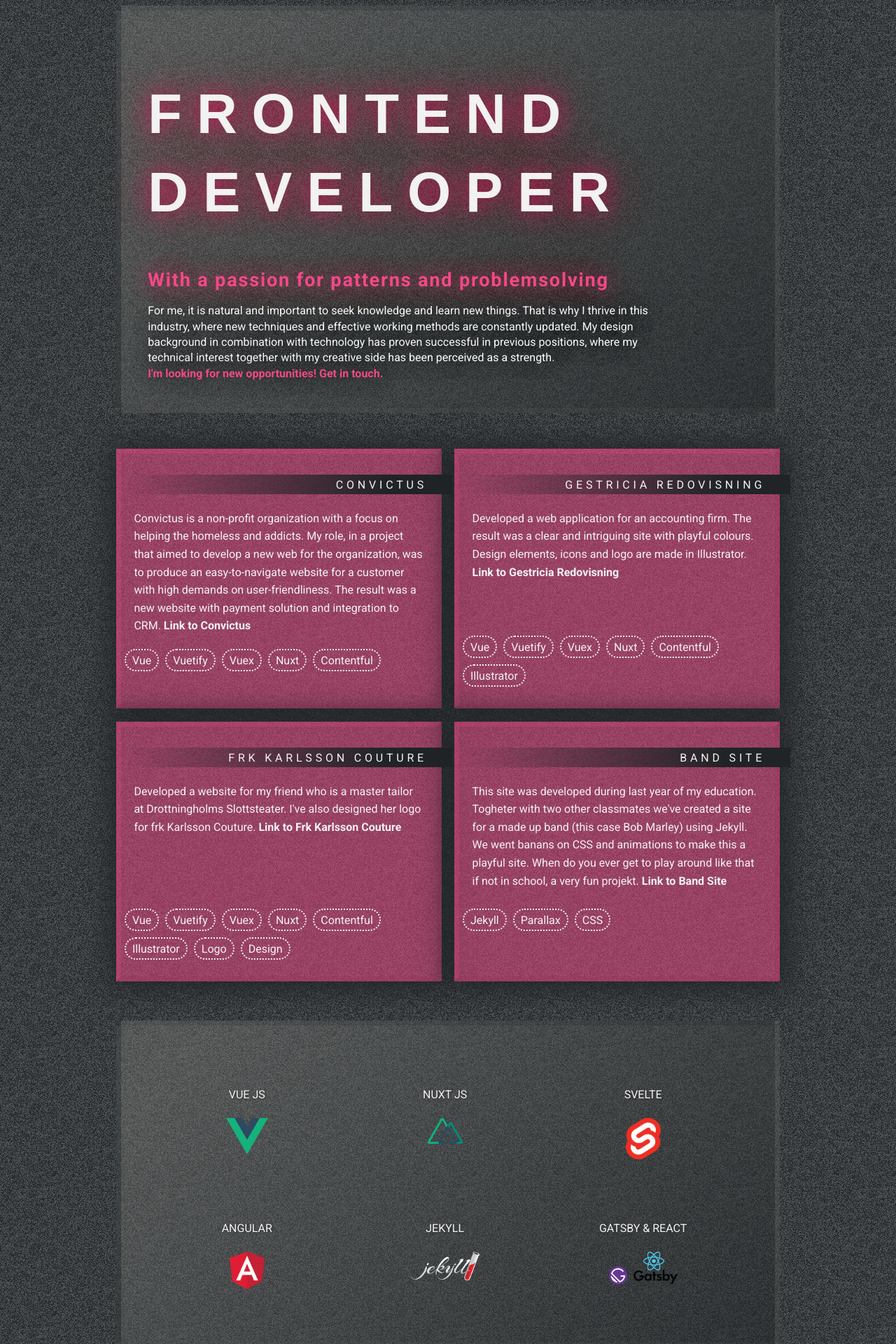
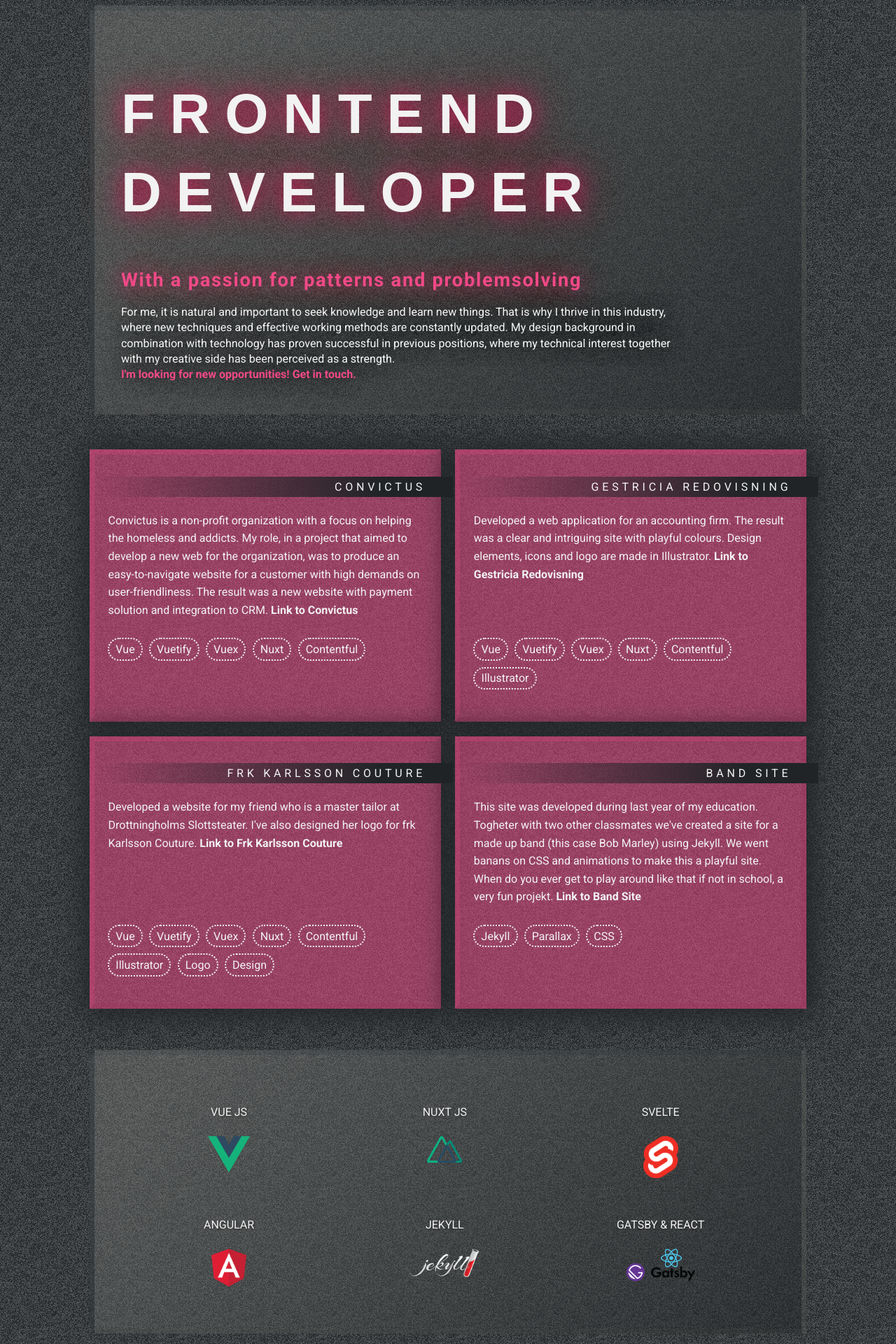
Before and after one commit to MikaelaJ/svelte-portfolio, a Svelte app: page / in a window 1280 px wide. Shown: the top 1920 px of the page at 70% size. Built offline with nearby package versions, Linux system fonts and the light colour scheme; a web font is replaced by a local one.

Commit message:
Fix Css FrameWorks and Worklist

```diff
--- a/src/components/FrameWorks.svelte
+++ b/src/components/FrameWorks.svelte
@@ -51,7 +51,7 @@
     .container {
         display: flex;
         flex-wrap: wrap;
-        width: 74vw;
+        width: 80vw;
         height: 100%;
         padding: 3% 3% 3% 3%;
         color: #fff;
@@ -69,13 +69,13 @@
     }
     .item {
         flex: 0 33%;
-        margin: 3% 0% 3% 0%;
+        margin: 1% 0% 1% 0%;
         padding: 1% 1% 1% 1%;
     }
     @media (max-width: 1024px) {
         .item {
             flex: 0 48%;
-            margin: 0% 1% 4% 1%;
+            margin: 0% 1% 3% 1%;
         }
     }
     @media (max-width: 640px) {
--- a/src/components/Header.svelte
+++ b/src/components/Header.svelte
@@ -28,7 +28,6 @@
         text-align: left;
         font-family: 'Neon 80s', Arial, Helvetica, sans-serif;
         color: var(--light);
-        /* padding: 0% 0% 0% 0%; */
         text-transform: uppercase;
         font-size: 5rem;
         letter-spacing: 1.3rem;
@@ -49,7 +48,6 @@
     p {
         margin: auto 15% auto auto;
         text-shadow: 1px 1px 30px rgba(0, 0, 0, 0.85);
-        /* letter-spacing: 0.09rem; */
         line-height: 1.4rem;
     }
     p .pink-text {
@@ -58,7 +56,7 @@
 
     .container {
         margin: auto;
-        width: 74vw;
+        width: 80vw;
         height: 100%;
         padding: 3% 3% 3% 3%;
         color: #fff;
--- a/src/components/WorkList.svelte
+++ b/src/components/WorkList.svelte
@@ -166,7 +166,7 @@
                 </p>
             </div>
 
-            <div class="item2">
+            <div class="chips-container">
                 {#each work.chips as chip}
                     <div class="chips">{chip}</div>
                 {/each}
@@ -206,15 +206,8 @@
         flex-wrap: wrap;
         justify-content: space-between;
         align-content: space-between;
-        width: 74vw;
+        width: 80vw;
         margin: auto;
-        /* width: 70vw;
-        display: flex;
-        flex-wrap: wrap;
-        height: auto;
-        justify-content: space-between;
-
-        margin: auto; */
     }
 
     .item {
@@ -228,9 +221,9 @@
         background-color: var(--neonPinkOpacity);
         box-shadow: 1px 1px 80px 8px var(--grey) inset;
         box-shadow: 2px 2px 40px 8px var(--bg);
-        /* width: 0 48%;
-
-         */
+    }
+    .chips-container {
+        margin: 3%;
     }
     .chips {
         display: inline-flex;
```
